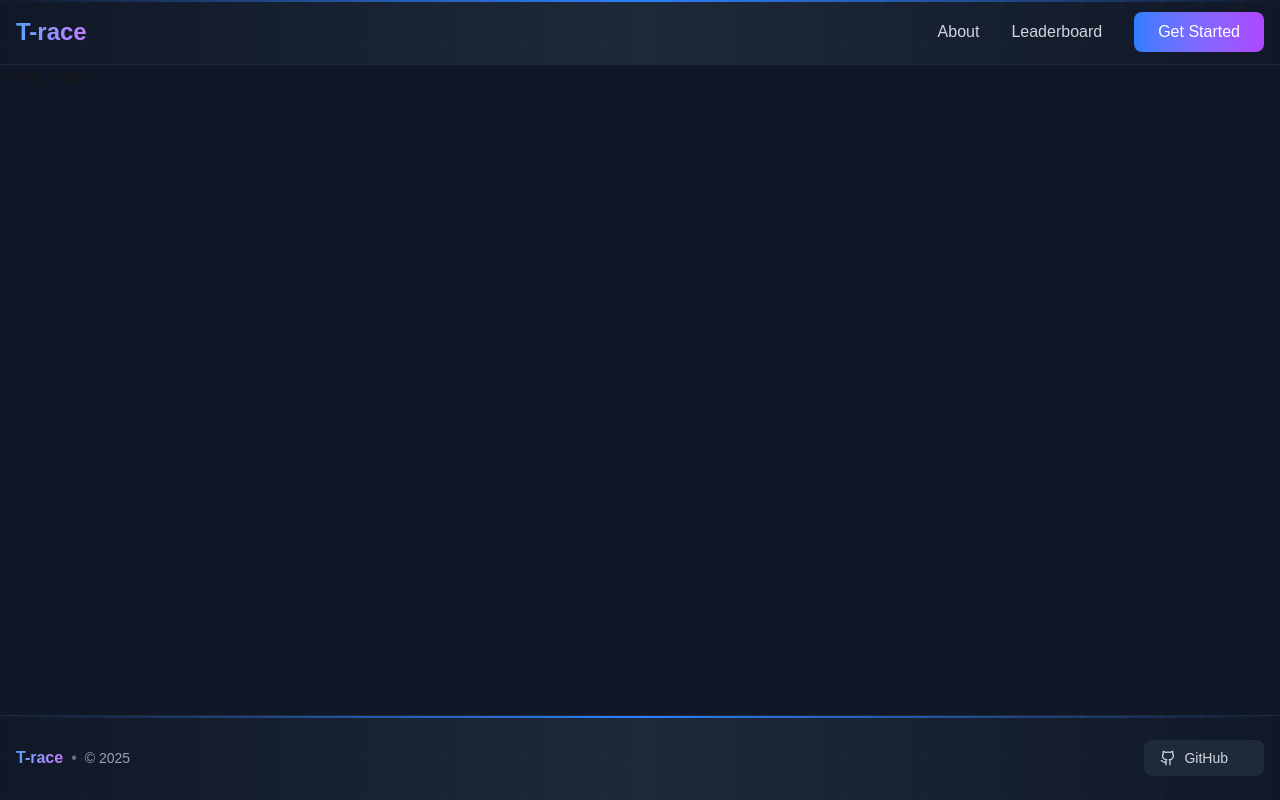
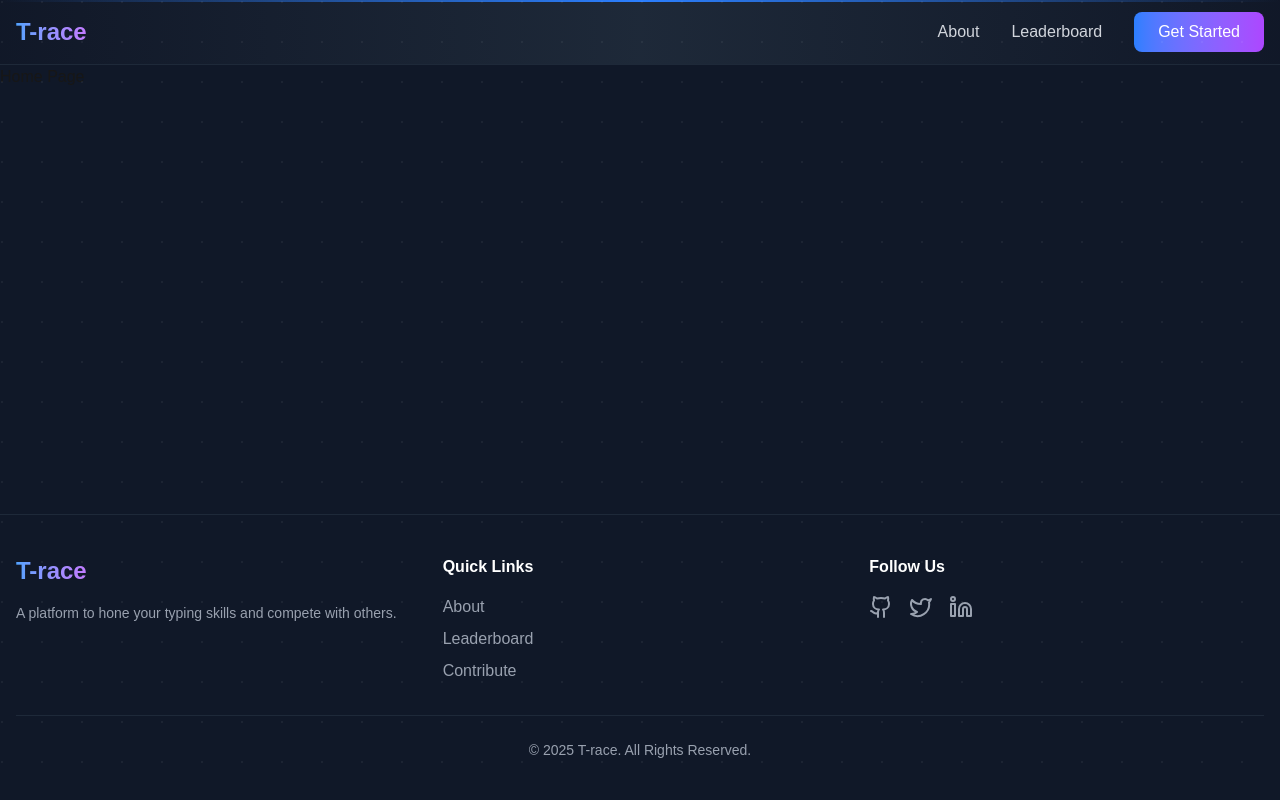
Before and after one commit to Ankit-raj-11/T-race, a Next.js app: page / in a window 1280 px wide. Built offline with nearby package versions, Linux system fonts and the light colour scheme.

Commit message:
feat: Add application footer with navigation and social links

```diff
--- a/src/components/Footer.js
+++ b/src/components/Footer.js
@@ -1,46 +1,68 @@
 import React from "react";
-import { Github, Code, ExternalLink } from "lucide-react";
+import Link from "next/link";
+import { Github, Twitter, Linkedin } from "lucide-react";
 
 export default function Footer() {
     const year = new Date().getFullYear();
 
     return (
-        <footer className="relative mt-auto border-t border-gray-800 bg-gradient-to-r from-gray-900 via-gray-800 to-gray-900">
-            <div className="absolute top-0 left-0 right-0 h-[2px] bg-gradient-to-r from-transparent via-blue-500 to-transparent"></div>
+        <footer className="border-t border-gray-800 bg-gray-900 text-gray-400">
+            {/* Dotted background pattern */}
+            <div className="absolute inset-0 opacity-5 pointer-events-none">
+                <div
+                    className="absolute inset-0"
+                    style={{
+                        backgroundImage: 'radial-gradient(circle at 2px 2px, white 1px, transparent 0)',
+                        backgroundSize: '40px 40px'
+                    }}
+                ></div>
+            </div>
 
-            <div className="container mx-auto px-4 py-6">
-                <div className="flex flex-col md:flex-row justify-between items-center gap-4">
-
-                    <div className="flex items-center gap-2 text-gray-300">
-                        <div className="flex items-center gap-2 font-semibold text-white">
-                            <span className="bg-gradient-to-r from-blue-400 to-purple-400 bg-clip-text text-transparent">
+            <div className="container mx-auto px-4 py-10 relative">
+                <div className="grid grid-cols-1 md:grid-cols-3 gap-8">
+                    {/* Column 1: Brand and mission */}
+                    <div className="flex flex-col gap-4">
+                        <Link href="/" className="flex items-center gap-2">
+                            <span className="bg-gradient-to-r from-blue-400 to-purple-400 bg-clip-text text-transparent text-2xl font-bold">
                                 T-race
                             </span>
-                        </div>
-                        <span className="text-gray-500">•</span>
-                        <span className="text-sm text-gray-400">© {year}</span>
+                        </Link>
+                        <p className="text-sm">
+                            A platform to hone your typing skills and compete with others.
+                        </p>
                     </div>
 
-                    <div className="flex items-center gap-4">
-                        <a
-                            href="https://github.com/Ankit-raj-11/T-race"
-                            target="_blank"
-                            rel="noopener noreferrer"
-                            className="group flex items-center gap-2 px-4 py-2 rounded-lg bg-gray-800 hover:bg-gray-700 text-gray-300 hover:text-white transition-all duration-300 hover:shadow-lg hover:shadow-blue-500/20"
-                        >
-                            <Github className="w-4 h-4 group-hover:rotate-12 transition-transform" />
-                            <span className="text-sm font-medium">GitHub</span>
-                            <ExternalLink className="w-3 h-3 opacity-0 group-hover:opacity-100 transition-opacity" />
-                        </a>
+                    {/* Column 2: Quick Links */}
+                    <div>
+                        <h3 className="font-semibold text-white mb-4">Quick Links</h3>
+                        <ul className="space-y-2">
+                            <li><Link href="/about" className="hover:text-white transition-colors">About</Link></li>
+                            <li><Link href="/leaderboard" className="hover:text-white transition-colors">Leaderboard</Link></li>
+                            <li><Link href="/contribute" className="hover:text-white transition-colors">Contribute</Link></li>
+                        </ul>
+                    </div>
+
+                    {/* Column 3: Social Links */}
+                    <div>
+                        <h3 className="font-semibold text-white mb-4">Follow Us</h3>
+                        <div className="flex items-center gap-4">
+                            <a href="https://github.com/Ankit-raj-11/T-race" target="_blank" rel="noopener noreferrer" className="hover:text-white transition-colors">
+                                <Github className="w-6 h-6" />
+                            </a>
+                            <a href="#" target="_blank" rel="noopener noreferrer" className="hover:text-white transition-colors">
+                                <Twitter className="w-6 h-6" />
+                            </a>
+                            <a href="#" target="_blank" rel="noopener noreferrer" className="hover:text-white transition-colors">
+                                <Linkedin className="w-6 h-6" />
+                            </a>
+                        </div>
                     </div>
                 </div>
-            </div>
 
-            <div className="absolute inset-0 opacity-5 pointer-events-none">
-                <div className="absolute inset-0" style={{
-                    backgroundImage: 'radial-gradient(circle at 2px 2px, white 1px, transparent 0)',
-                    backgroundSize: '40px 40px'
-                }}></div>
+                {/* Bottom Bar */}
+                <div className="mt-8 pt-6 border-t border-gray-800 text-center text-sm">
+                    <p>© {year} T-race. All Rights Reserved.</p>
+                </div>
             </div>
         </footer>
     );
```
